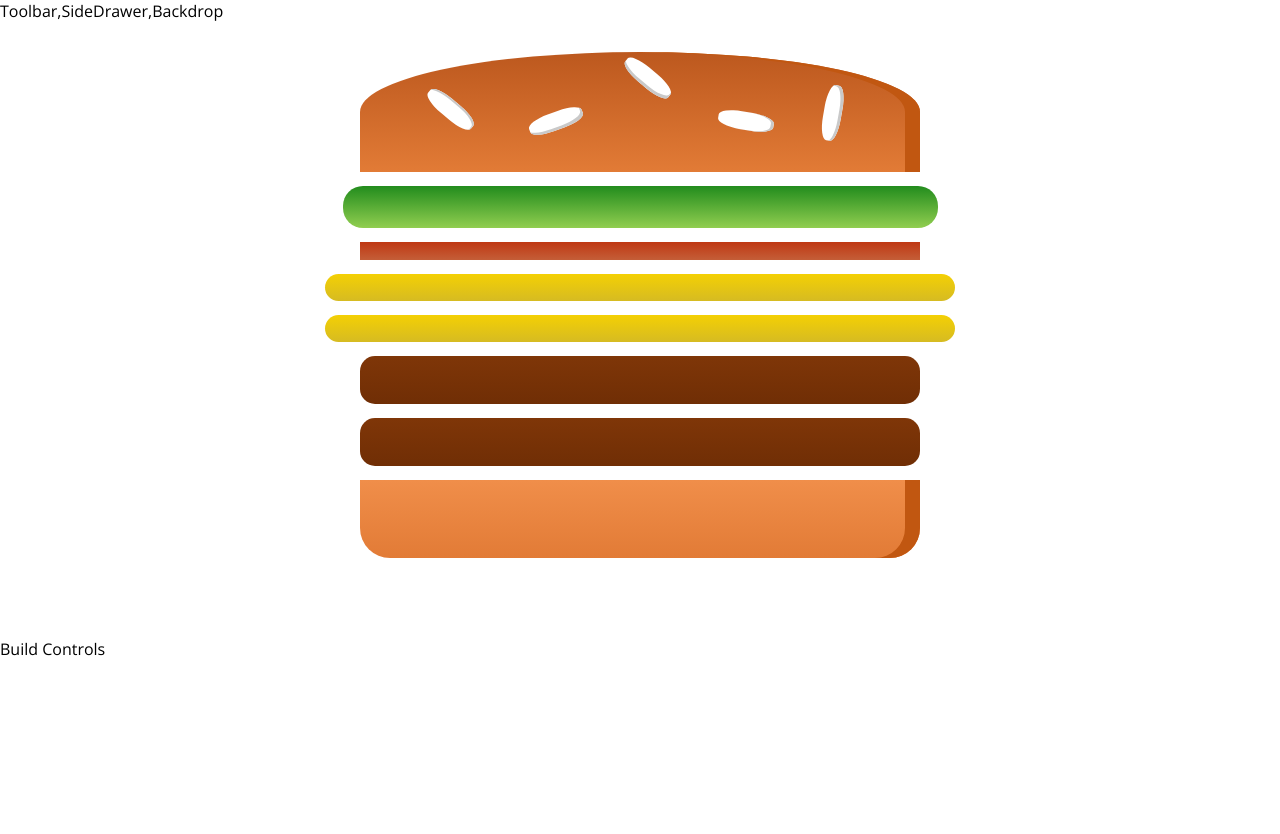
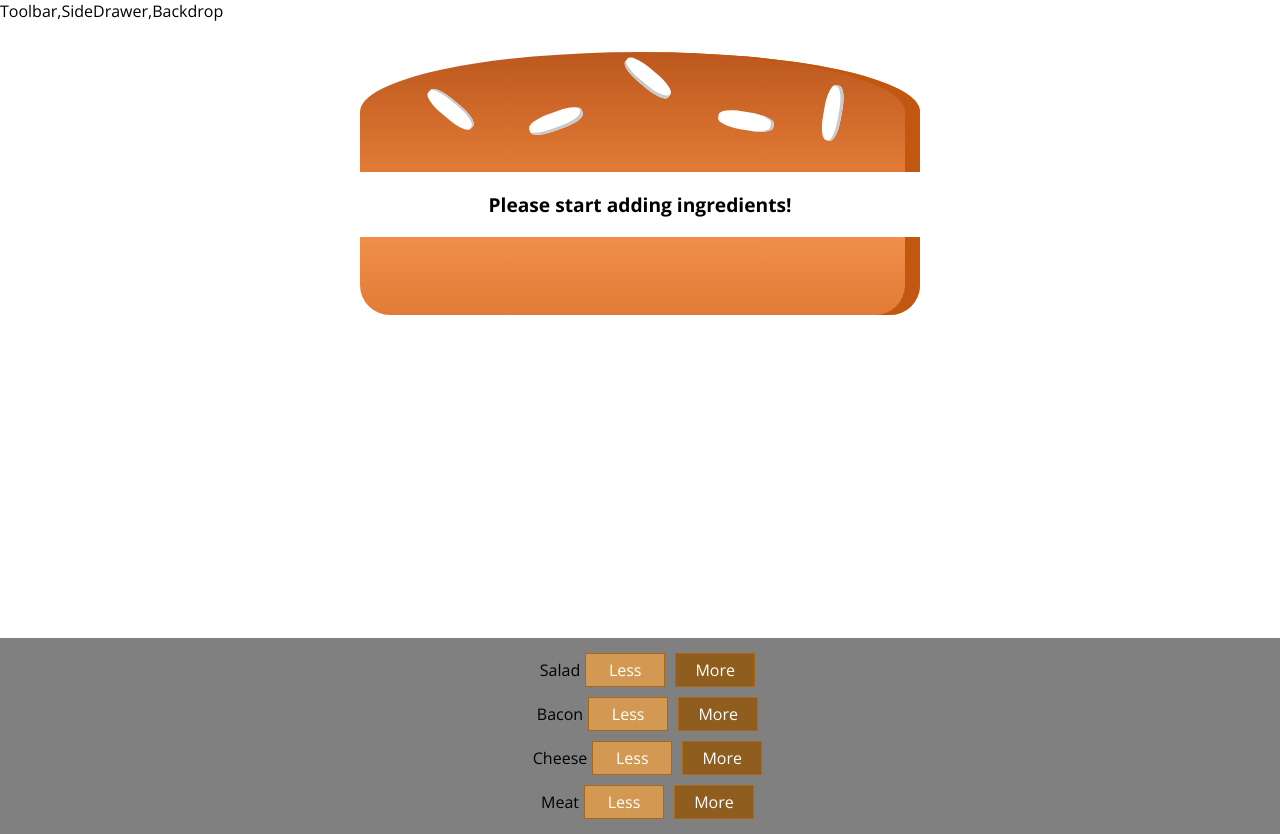
Before and after one commit to BryanMThomas/burger-builder, a React app: page / in a window 1280 px wide. Before the commit the page ends 800 px from the top, so only its background shows below. Built offline with nearby package versions, Linux system fonts and the light colour scheme.

Commit message:
add Build Controls

```diff
--- /dev/null
+++ b/src/components/Burger/BuildControls/BuildControl/BuildControl.css
@@ -0,0 +1,56 @@
+.BuildControl {
+    display: flex;
+    justify-content: space-between;
+    align-items: center;
+    margin: 5px 0;
+}
+
+.BuildControl button {
+    display: block;
+    font: inherit;
+    padding: 5px;
+    margin: 0 5px;
+    width: 80px;
+    border: 1px solid #AA6817;
+    cursor: pointer;
+    outline: none;
+}
+
+.BuildControl button:disabled {
+    background-color: #AC9980;
+    border: 1px solid #7E7365;
+    color: #ccc;
+    cursor: default;
+}
+
+.BuildControl button:hover:disabled {
+    background-color: #AC9980;
+    color: #ccc;
+    cursor: not-allowed;
+}
+
+.Label {
+    padding: 10px;
+    font-weight: bold;
+    width: 80px;
+}
+
+.BuildControl .Less {
+    background-color: #D39952;
+    color: white;
+}
+
+.BuildControl .More {
+    background-color: #8F5E1E;
+    color: white;
+}
+
+.BuildControl .Less:hover, .BuildControl .Less:active {
+    background-color: #DAA972;
+    color: white;
+}
+
+.BuildControl .More:hover,.BuildControl .More:active {
+    background-color: #99703F;
+    color: white;
+}
--- /dev/null
+++ b/src/components/Burger/BuildControls/BuildControl/BuildControl.js
@@ -0,0 +1,14 @@
+import React from 'react'
+import classes from './BuildControl.css'
+
+const buildControl = (props) => {
+    return (
+        <div className = {classes.BuildControl}>
+            <div className = {classes.label}>{props.label}</div>
+            <button className = {classes.Less}>Less</button>
+            <button className = {classes.More}>More</button>
+        </div>
+    )
+}
+
+export default buildControl
--- /dev/null
+++ b/src/components/Burger/BuildControls/BuildControls.css
@@ -0,0 +1,10 @@
+.BuildControls{
+    width: 100%;
+    background-color: Grey;
+    display: flex;
+    flex-flow: column;
+    align-items: center;
+    box-shadow: 0 2px 1px #ccc;
+    margin: auto;
+    padding: 10px ;
+}
--- /dev/null
+++ b/src/components/Burger/BuildControls/BuildControls.js
@@ -0,0 +1,21 @@
+import React from 'react'
+import classes from './BuildControls.css'
+import BuildControl from './BuildControl/BuildControl'
+
+const controls = [
+    { label: 'Salad', type: 'salad' },
+    { label: 'Bacon', type: 'bacon' },
+    { label: 'Cheese', type: 'cheese' },
+    { label: 'Meat', type: 'meat' }
+]
+const buildControls = (props) => {
+    return (
+        <div className={classes.BuildControls}>
+            {controls.map(control => {
+                return <BuildControl key={control.label} label={control.label} />
+            })}
+        </div>
+    );
+}
+
+export default buildControls
--- a/src/components/Burger/Burger.js
+++ b/src/components/Burger/Burger.js
@@ -4,12 +4,19 @@
 
 const burger = (props) => {
 
-    const ingredientsArr = Object.keys(props.ingredients)
+    let ingredientsArr = Object.keys(props.ingredients)
         .map(ingredientKey => {
             return [...Array(props.ingredients[ingredientKey])].map((_, i) => {
-                return <BurgerIngredient key = {ingredientKey + i} type = {ingredientKey}/>
+                return <BurgerIngredient key={ingredientKey + i} type={ingredientKey} />
             })
-        })
+        }).reduce((arr, el) => {
+            return arr.concat(el)
+        }, []);
+
+    //Check if no ingredients added
+    if (ingredientsArr.length === 0) {
+        ingredientsArr = <p>Please start adding ingredients!</p>
+    }
     return (
         <div className={classes.Burger}>
             <BurgerIngredient type="bread-top" />
--- a/src/components/containers/BurgerBuilder/BugerBuilder.js
+++ b/src/components/containers/BurgerBuilder/BugerBuilder.js
@@ -1,14 +1,15 @@
 import React, { Component } from 'react'
 import Auxillary from '../../../hoc/Auxillary'
 import Burger from '../../../components/Burger/Burger'
+import BurgerControls from '../../../components/Burger/BuildControls/BuildControls'
 class BurgerBuilder extends Component {
 
     state = {
         ingredients: {
-            salad: 1,
-            bacon: 1,
-            cheese: 2,
-            meat: 2
+            salad: 0,
+            bacon: 0,
+            cheese: 0,
+            meat: 0
         }
     }
 
@@ -16,8 +17,8 @@
     render() {
         return (
             <Auxillary>
-                <Burger ingredients = {this.state.ingredients}/>
-                <div>Build Controls</div>
+                <Burger ingredients={this.state.ingredients} />
+                <BurgerControls />
             </Auxillary>
         );
     }
```
